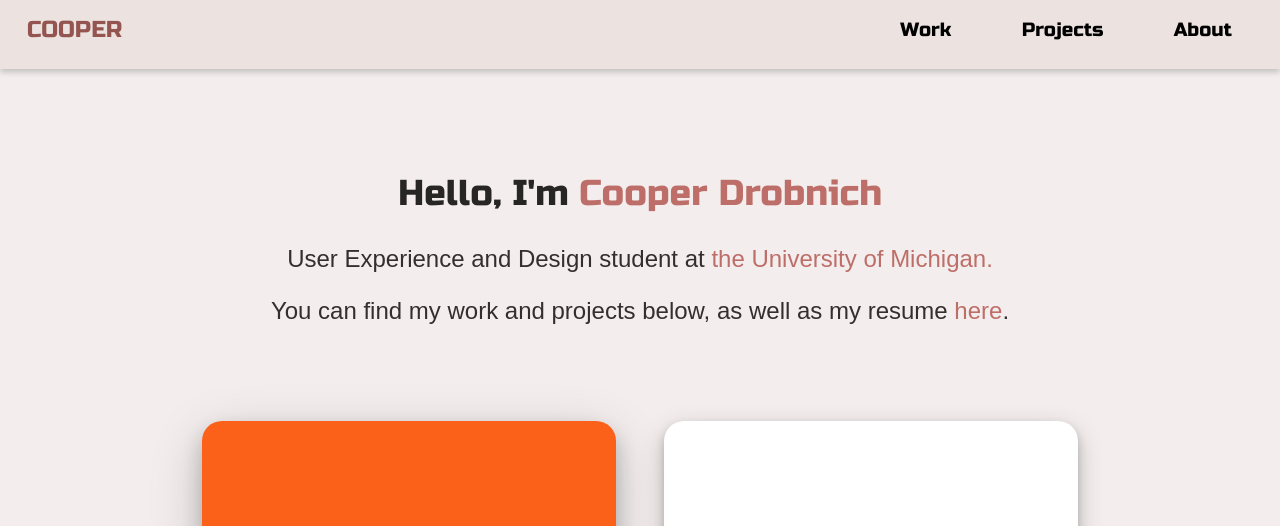
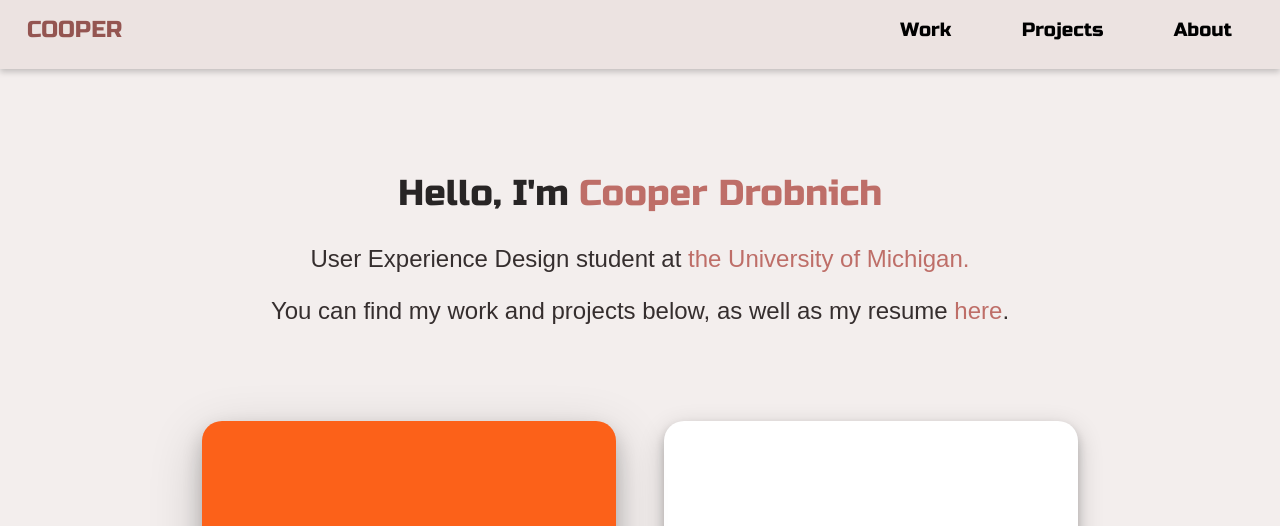
Before and after one commit to Cooperdrobnich/Portfolio, a plain HTML site: page home.html in a window 1280 px wide. Shown: the top 526 px of the page. Drawn offline with nearby package versions, Linux system fonts and the light colour scheme; a web font is replaced by a local one.

Commit message:
Update home.html

```diff
--- a/home.html
+++ b/home.html
@@ -59,7 +59,7 @@
           <div class="home_body">
           <h1 id="intro">Hello, I'm <a class="mich"href="about.html">Cooper Drobnich</a></h1>
             <br>
-            <p id="intro2">User Experience and Design student at <a class="mich"href="https://www.si.umich.edu/" target="_blank" >the University of Michigan.</a></p>
+            <p id="intro2">User Experience Design student at <a class="mich"href="https://www.si.umich.edu/" target="_blank" >the University of Michigan.</a></p>
             <br>
 
             <p id="intro4">You can find my work and projects below, as well as my resume <a href="https://drive.google.com/file/d/1j_lrebGhRPuSQDREjQd7X3pi9Mtq5wkm/view?usp=sharing" target="_blank">here</a>.</p>
```
